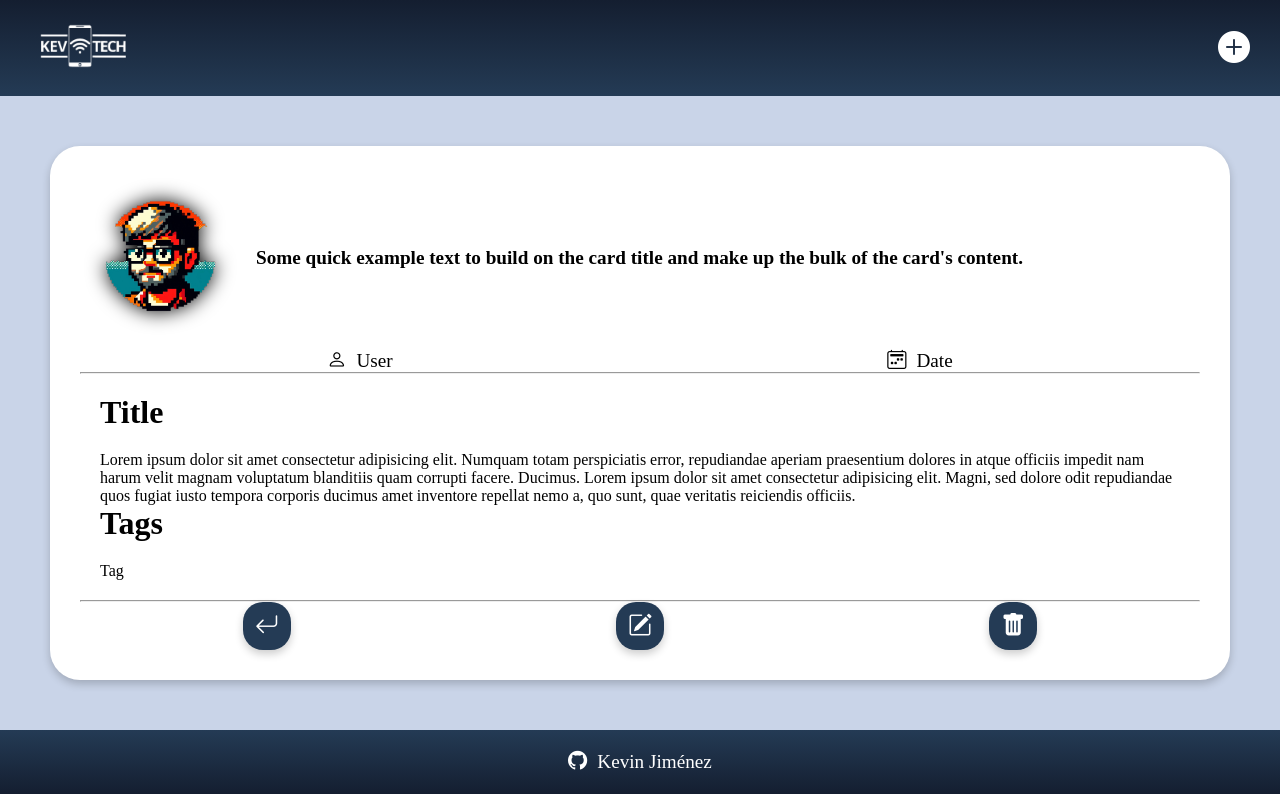
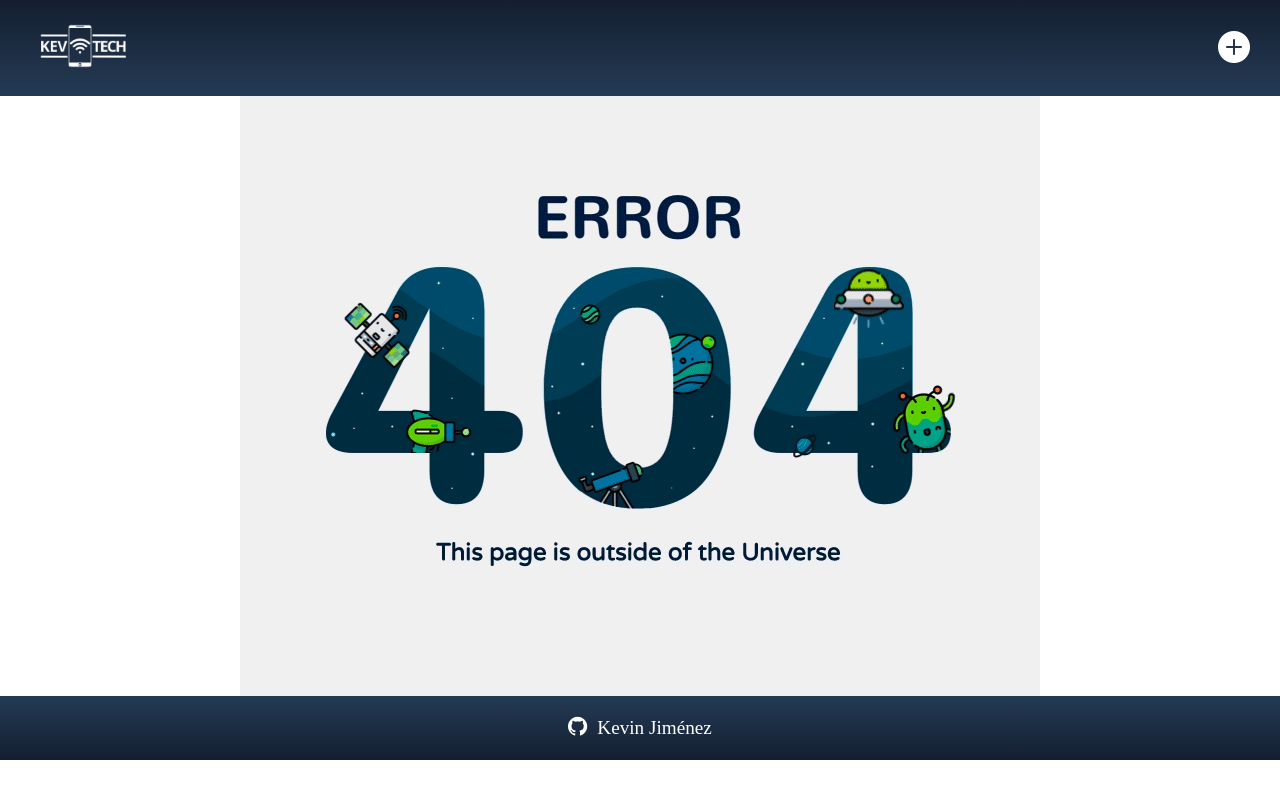
Before and after one commit to KevinJG994/React-AppNews-CRUD, a React (Vite) app: page /newsDetailsPage in a window 1280 px wide. Built offline with nearby package versions, Linux system fonts and the light colour scheme.

Commit message:
[Add] GET Methods implements

```diff
--- a/package.json
+++ b/package.json
@@ -10,6 +10,7 @@
     "preview": "vite preview"
   },
   "dependencies": {
+    "axios": "^1.7.9",
     "bootstrap": "^5.3.3",
     "bootstrap-icons": "^1.11.3",
     "primereact": "^10.9.2",
--- a/src/App.jsx
+++ b/src/App.jsx
@@ -17,7 +17,7 @@ function App() {
 
       <Routes>
         <Route path='/' element={<DashBoardPage />} />
-        <Route path='/newsDetailsPage' element={<NewsDetailsPage />} />
+        <Route path='/newsDetailsPage/:newId' element={<NewsDetailsPage />} />
         <Route path='/aboutPage' element={<AboutPage />} />
         <Route path='/addForm' element={<AddForm />} />
         <Route path="*" element={<NotFoundPage />} />
--- a/src/components/ListItems/ListItems.jsx
+++ b/src/components/ListItems/ListItems.jsx
@@ -1,29 +1,50 @@
 import './ListItems.css'
+import { useEffect, useState } from 'react'
 import { Link } from 'react-router-dom'
+import axios from 'axios'
 
 export default function ListItems() {
+    // Petición GET mediante Axios para obtener todos los elementos
+    const API_URL = 'http://localhost:5005/news'
+    const [news, setNews] = useState([])
+
+    const getAllNews = () => {
+        axios
+            .get(API_URL)
+            .then(response => setNews(response.data))
+            .catch(error => console.log(error))
+    }
+
+    useEffect(() => {
+        getAllNews()
+    }, [])
+
     return (
         <div className='dashboard-content'>
             <h4>News</h4>
 
-    <Link to="/newsDetailsPage">
-        <div className="card">
+            {news.map((getNew) => {
+                return (
+                    <Link to={`/newsDetailsPage/${getNew.id}`} key={getNew.id}>
+                        <div className="card" >
                             <div className='card-content'>
                                 <div className='cardImage'>
-                    <img src="./src/assets/KevTech.png" className="card-img-top" />
+                                    <img src={getNew.image} className="card-img-top" />
                                 </div>
                                 <div className="card-body">
-                    <p className="card-text">Some quick example text to build on the card title and make up the bulk of the card's content.</p>
+                                    <p className="card-text">{getNew.title}</p>
 
                                     <div className='newsInfo'>
-                        <p><i className="bi bi-person"></i>User</p>
-                        <p><i className="bi bi-calendar2-week"></i>Date</p>
-                        <p>Tag</p>
+                                        <p><i className="bi bi-person"></i>{getNew.editor}</p>
+                                        <p><i className="bi bi-calendar2-week"></i>{getNew.date}</p>
+                                        <p>{getNew.tags}</p>
                                     </div>
                                 </div>
                             </div>
                         </div>
                     </Link>
+                );
+            })}
 
         </div>
     )
--- a/src/pages/NewsDetailsPage/NewsDetailsPage.jsx
+++ b/src/pages/NewsDetailsPage/NewsDetailsPage.jsx
@@ -1,34 +1,50 @@
-import React from 'react'
-import { Link } from 'react-router-dom'
 import './NewsDetailsPage.css'
+import React, { useEffect, useState } from 'react'
+import { Link, useParams } from 'react-router-dom'
+import axios from 'axios'
 
 export default function NewsDetailsPage() {
+  // Petición GET mediante Axios para obtener todos los elementos del Id seleccionado
+  const API_URL = 'http://localhost:5005/news'
+  const [news, setNews] = useState([])
+
+  const { newId } = useParams();
+
+  const getNewById = () => {
+    axios
+      .get(`${API_URL}/${newId}`)
+      .then(response => setNews(response.data))
+      .catch(error => console.log(error))
+  }
+
+  useEffect(() => {
+    getNewById()
+  }, [])
+
   return (
-    <div className='details-content'>
-
-      <div className='card-content'>
+    <div className='details-content' >
+              <div className='card-content' >
                 <div className='cardImage'>
-          <img src="./src/assets/developer_image.png" className="card-img-top" />
+                  <img src={news.image} className="card-img-top" />
                 </div>
                 <div className="card-body">
-          <p className="card-text">Some quick example text to build on the card title and make up the bulk of the card's content.</p>
+                  <p className="card-text">{news.title}</p>
                 </div>
               </div>
 
               <div className='newsInfo'>
-        <p><i className="bi bi-person"></i>User</p>
-        <p><i className="bi bi-calendar2-week"></i>Date</p>
+                <p><i className="bi bi-person"></i>{news.editor}</p>
+                <p><i className="bi bi-calendar2-week"></i>{news.date}</p>
               </div>
 
               <hr />
 
               <div className='newsDescription'>
-        <h5>Title</h5>
-        <p>Lorem ipsum dolor sit amet consectetur adipisicing elit. Numquam totam perspiciatis error, repudiandae aperiam praesentium dolores in atque officiis impedit nam harum velit magnam voluptatum blanditiis quam corrupti facere. Ducimus.
-          Lorem ipsum dolor sit amet consectetur adipisicing elit. Magni, sed dolore odit repudiandae quos fugiat iusto tempora corporis ducimus amet inventore repellat nemo a, quo sunt, quae veritatis reiciendis officiis.
-        </p>
+                <h5>{news.subTitle}</h5>
+                <p>{news.article}</p>
+
                 <h5>Tags</h5>
-        <p>Tag</p>
+                <p>{news.tags}</p>
               </div>
 
               <hr />
```
Also changed, not shown: 1 other file (tests, documents, lock files or other folders). Lines whose indentation alone changed are shown as unchanged.
